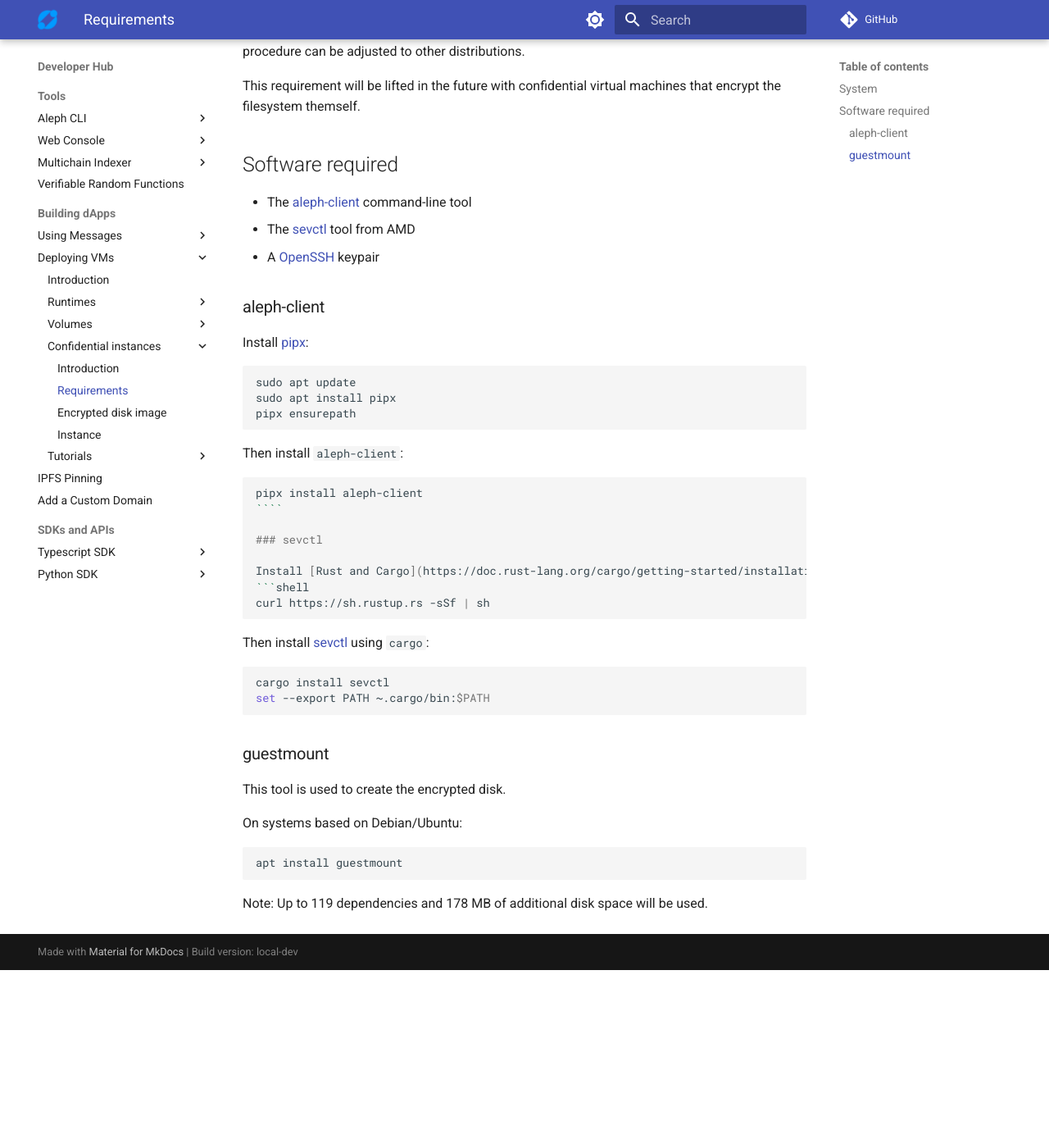
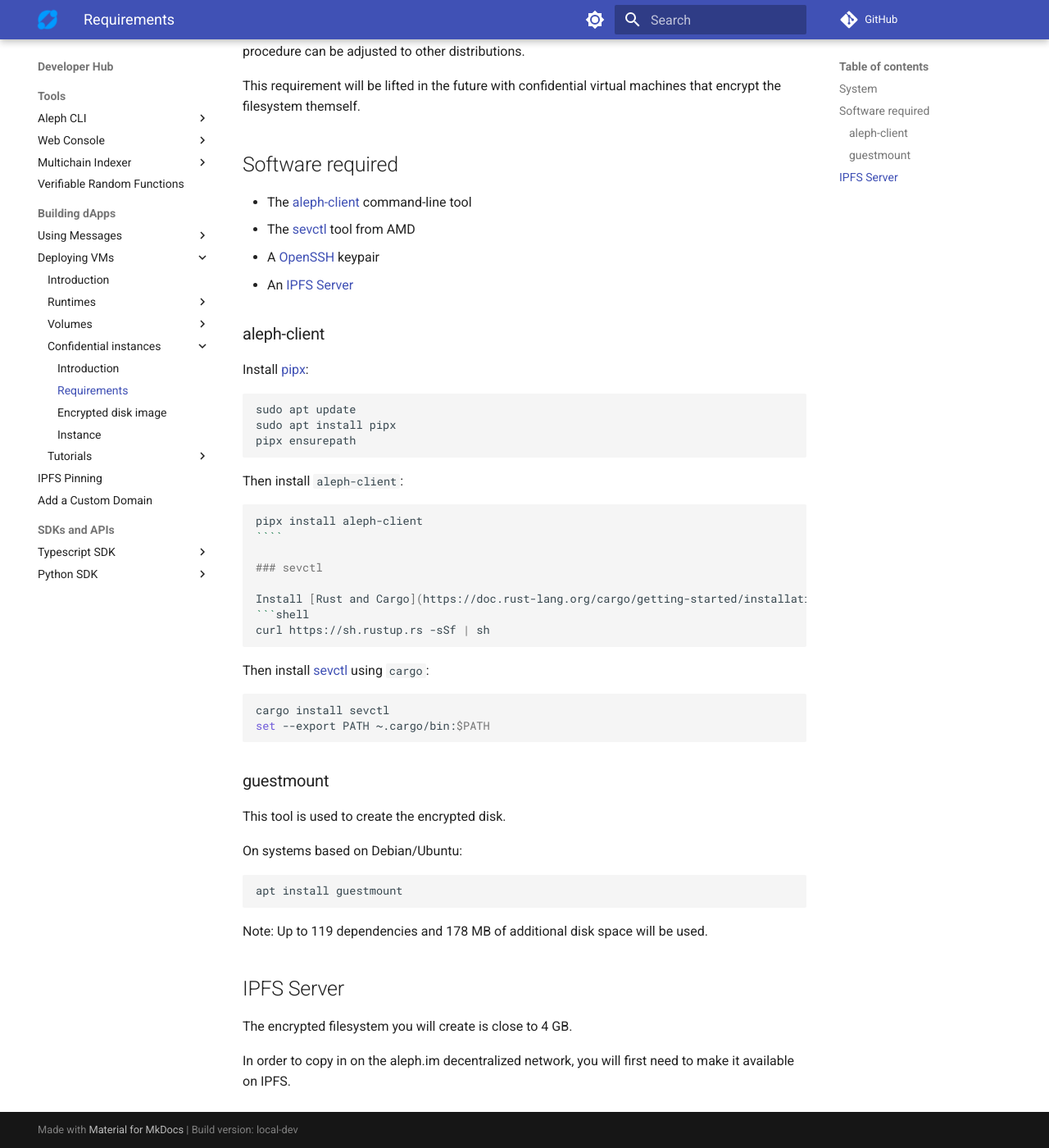
Before and after one commit to aleph-im/aleph-docs, an MkDocs documentation site: the page built from docs/computing/confidential/requirements.md, in a window 1280 px wide and 1400 px high, scrolled down 387 px. Shown: the whole window at 82% size. Built offline with MkDocs 1.6.1 and Material for MkDocs 9.7.7, drawn with Linux system fonts in a browser that asks for light colours; plug-ins that fetch from the network failed and are left out; comment, search, counter and statistics services are not loaded; before the commit the page ends 1570 px from its top, so only the background shows below that.

Commit message:
Add IPFS requirement for confidentials

````diff
--- a/docs/computing/confidential/requirements.md
+++ b/docs/computing/confidential/requirements.md
@@ -13,6 +13,7 @@
  * The [aleph-client](https://github.com/aleph-im/aleph-client/) command-line tool
  * The [sevctl](https://github.com/virtee/sevctl) tool from AMD
  * A [OpenSSH](https://www.openssh.com/) keypair
+ * An [IPFS Server](https://github.com/ipfs/kubo)
 
 ### aleph-client
 
@@ -52,3 +53,10 @@
 ```
 
 Note: Up to 119 dependencies and 178 MB of additional disk space will be used.
+
+## IPFS Server
+
+The encrypted filesystem you will create is close to 4 GB.
+
+In order to copy in on the aleph.im decentralized network, you will first
+need to make it available on IPFS.
````
